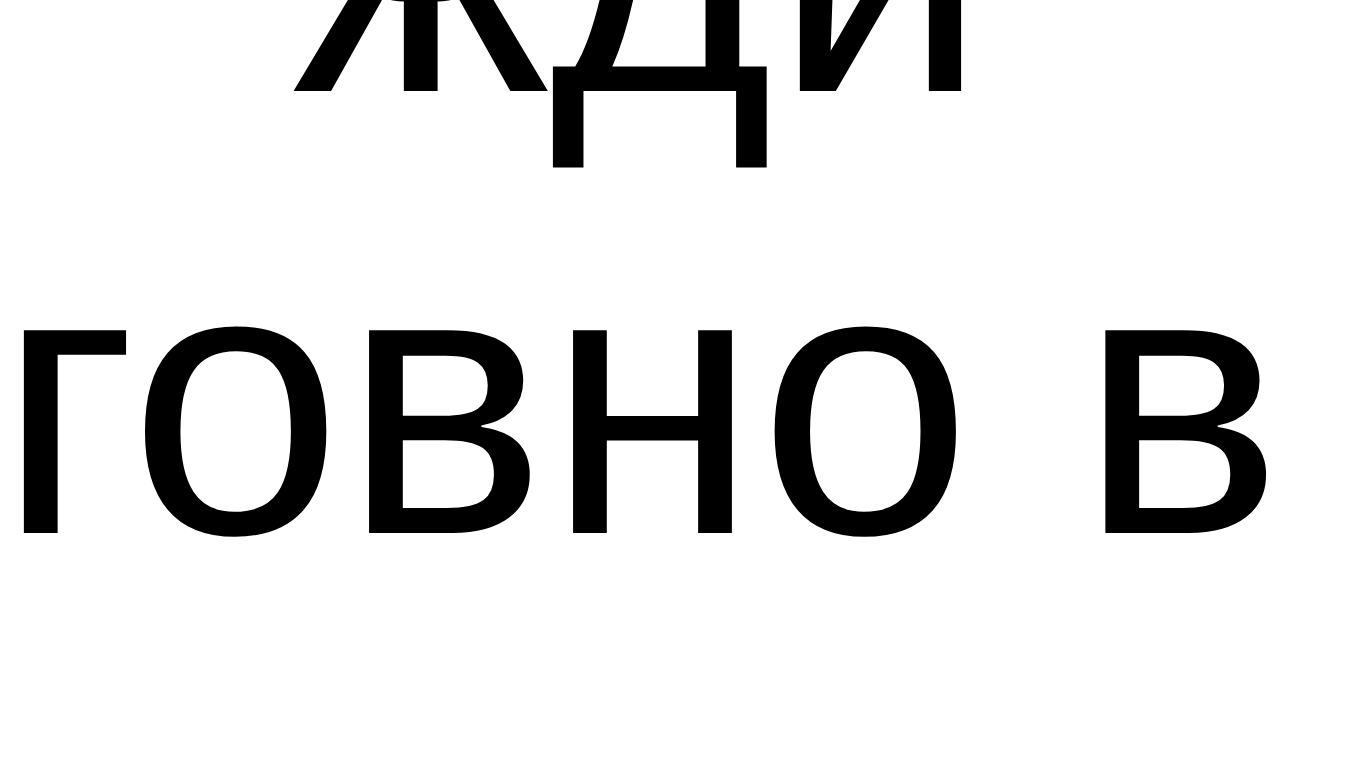
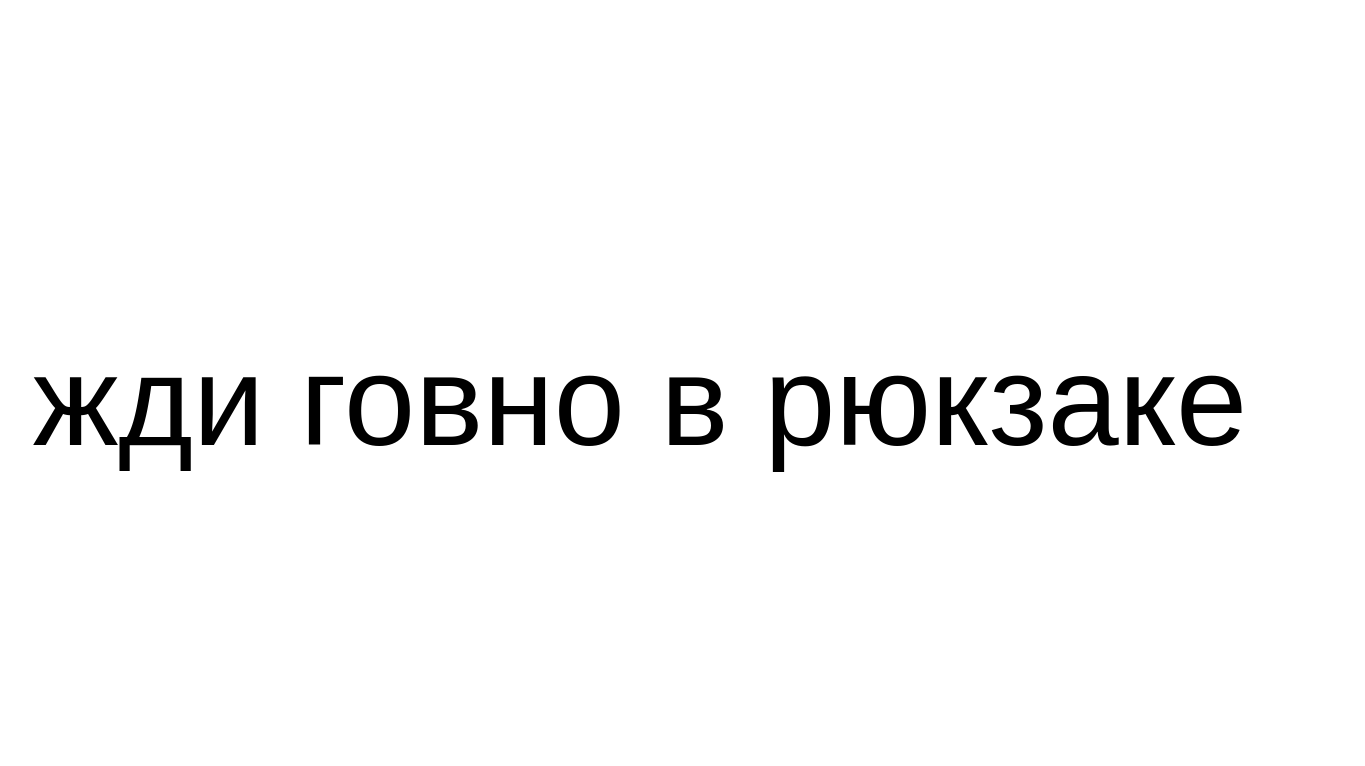
Before and after one commit to froggg897/-1, a plain HTML site: page index.html in a window 1280 px wide. Shown: the top 766 px of the page, 1365 px wide, since content can reach past the window. Drawn offline with Linux system fonts and the light colour scheme.

Commit message:
Update index.html

```diff
--- a/index.html
+++ b/index.html
@@ -11,7 +11,7 @@
             align-items: center;
             height: 100vh;
             margin: 0;
-            font-size: 30vw;
+            font-size: 10vw;
             text-align: center;
         }
     </style>
```
